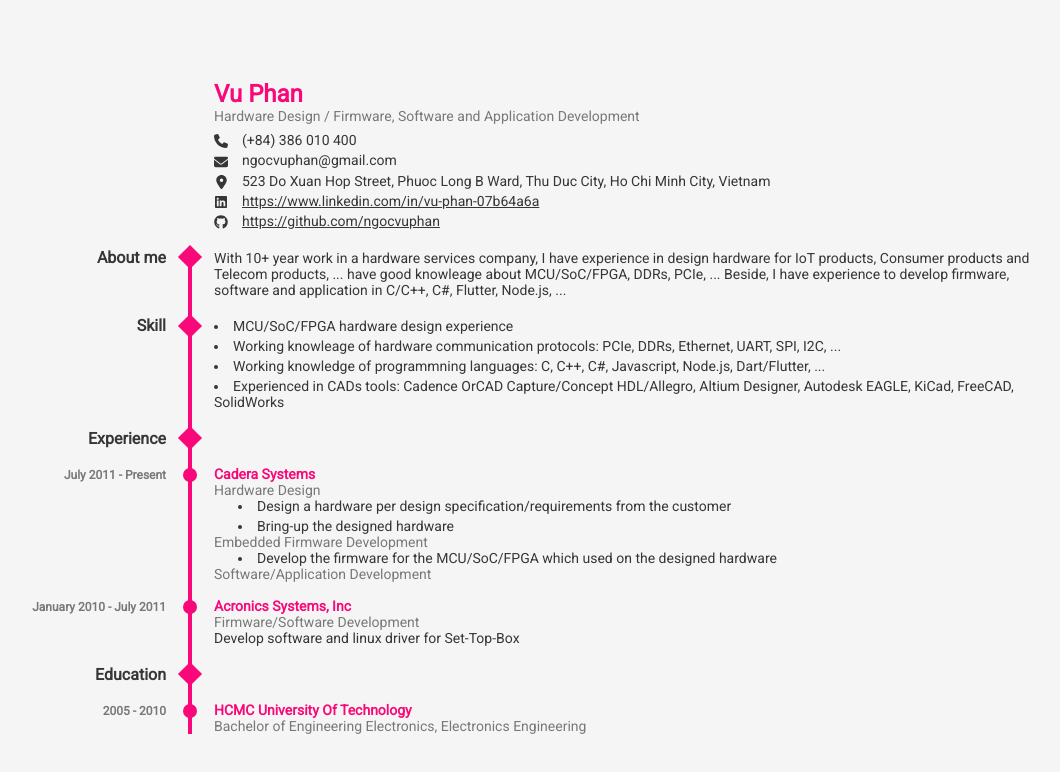
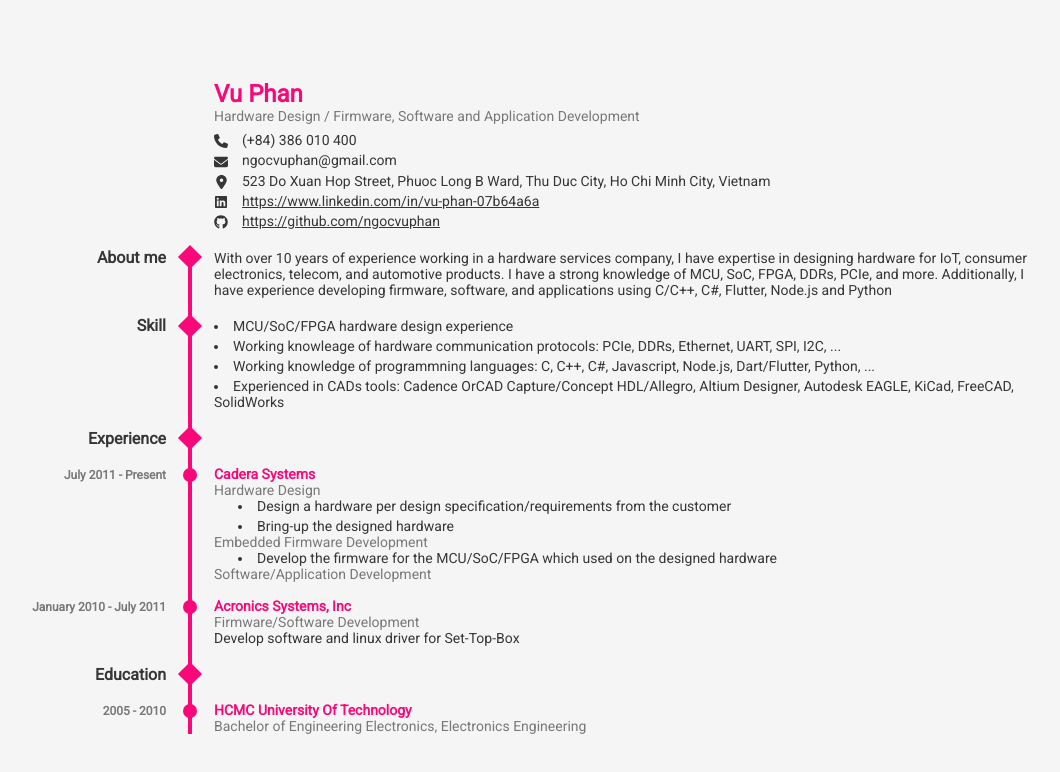
Before and after one commit to ngocvuphan/ngocvuphan.github.io, a plain HTML site: page index.html in a window 1280 px wide. Shown: the whole page, without its empty margins (162-1222 px from the left). Drawn offline with Linux system fonts and the light colour scheme.

Commit message:
Update index.html

```diff
--- a/index.html
+++ b/index.html
@@ -29,8 +29,7 @@
             </div>
             <div class="sec-right">
                 <p>
-                    With 10+ year work in a hardware services company, I have experience in design hardware for IoT products, Consumer products and Telecom products, ... have good
-                    knowleage about MCU/SoC/FPGA, DDRs, PCIe, ... Beside, I have experience to develop firmware, software and application in C/C++, C#, Flutter, Node.js, ...
+                    With over 10 years of experience working in a hardware services company, I have expertise in designing hardware for IoT, consumer electronics, telecom, and automotive products. I have a strong knowledge of MCU, SoC, FPGA, DDRs, PCIe, and more. Additionally, I have experience developing firmware, software, and applications using C/C++, C#, Flutter, Node.js and Python
                 </p>
             </div>
         </div>
@@ -43,7 +42,7 @@
                 <ul>
                     <li>MCU/SoC/FPGA hardware design experience</li>
                     <li>Working knowleage of hardware communication protocols: PCIe, DDRs, Ethernet, UART, SPI, I2C, ...</li>
-                    <li>Working knowledge of programmning languages: C, C++, C#, Javascript, Node.js, Dart/Flutter, ...</li>
+                    <li>Working knowledge of programmning languages: C, C++, C#, Javascript, Node.js, Dart/Flutter, Python, ...</li>
                     <li>Experienced in CADs tools: Cadence OrCAD Capture/Concept HDL/Allegro, Altium Designer, Autodesk EAGLE, KiCad, FreeCAD, SolidWorks</li>
                 </ul>
             </div>
```
